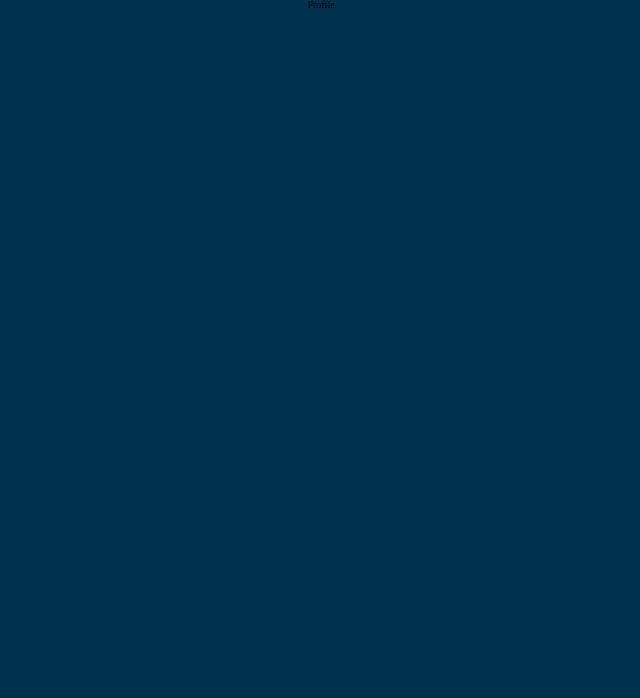
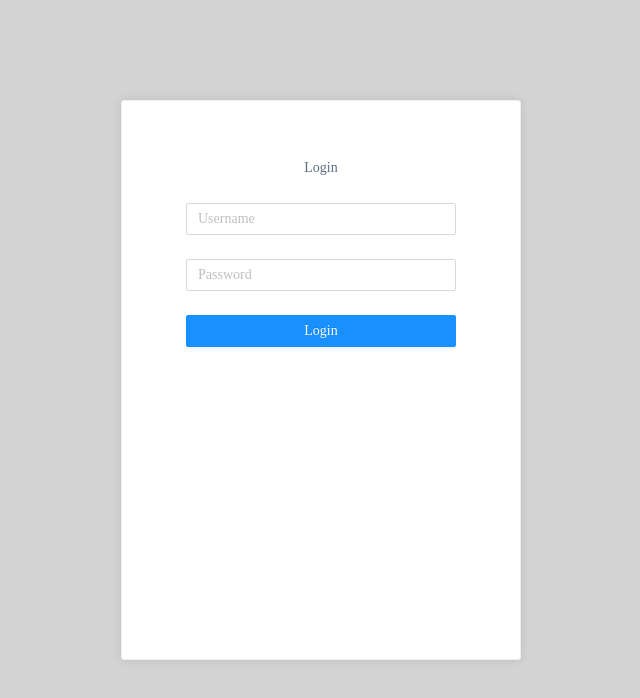
Before and after one commit to Browinee/Profile, a React (Create React App) app: page /profile in a window 1280 px wide. Shown: the top 698 px of the page, without its empty margins (319-959 px from the left). Built offline with nearby package versions, Linux system fonts and the light colour scheme.

Commit message:
feat: add unauthenticated

```diff
--- a/src/App.tsx
+++ b/src/App.tsx
@@ -1,6 +1,5 @@
 import React, { Suspense } from "react";
 import "./App.css";
-import Search from "./module/Profile";
 import GlobalStyle from "./theme/globalStyles";
 import ResetStyle from "./theme/resestStyles";
 import styled, { ThemeProvider } from "styled-components";
@@ -8,16 +7,18 @@ import THEME from "./theme/theme";
 import { ErrorBoundary } from "./components/ErrorBoundary";
 import FullPageErrorFallback from "./components/FullPageErrorFallback";
 import Loading from "./components/Loading";
-
+import { useAuth } from "./module/auth/context/auth-context";
+import UnAuthenticatedApp from "./module/auth/components/UnAuthenticated";
 const Container = styled.div`
   width: 100vw;
   height: 100vh;
-  background-color: #00324e;
+  background-color: lightgrey;
   display: flex;
   justify-content: center;
 `;
 
 function App() {
+  const { user } = useAuth();
   return (
     <ErrorBoundary fallbackRender={FullPageErrorFallback}>
       <Suspense fallback={<Loading />}>
@@ -25,7 +26,7 @@ function App() {
           <Container className="App">
             <ResetStyle />
             <GlobalStyle />
-            <Search />
+            {user ? <UnAuthenticatedApp /> : <UnAuthenticatedApp />}
           </Container>
         </ThemeProvider>
       </Suspense>
--- /dev/null
+++ b/src/components/Button/LongButton.tsx
@@ -0,0 +1,8 @@
+import { Button } from "antd";
+import styled from "styled-components";
+
+const LongButton = styled(Button)`
+  width: 100%;
+`;
+
+export default LongButton;
--- /dev/null
+++ b/src/components/Button/index.ts
@@ -0,0 +1,3 @@
+import LongButton from "./LongButton";
+
+export { LongButton };
--- /dev/null
+++ b/src/components/Login/index.tsx
@@ -0,0 +1,50 @@
+import React from "react";
+import { Form, Input } from "antd";
+import { LongButton } from "../Button";
+import useAsync from "../../hooks/useAsync";
+
+interface SubmitProps {
+  username: string;
+  password: string;
+}
+
+interface LoginProps {
+  login: (value: SubmitProps) => Promise<void>;
+  onError: (error: Error | null) => void;
+}
+
+export const Login = (props: LoginProps) => {
+  const { login, onError } = props;
+  const { isLoading, run } = useAsync(undefined, { throwOnError: true });
+  const handleSubmit = async (values: SubmitProps) => {
+    try {
+      await run(login(values));
+    } catch (e) {
+      onError(e as Error);
+    }
+  };
+
+  return (
+    <Form onFinish={handleSubmit}>
+      <Form.Item
+        name={"username"}
+        rules={[{ required: true, message: "Please enter username" }]}
+      >
+        <Input placeholder={"Username"} type="text" id={"username"} />
+      </Form.Item>
+      <Form.Item
+        name={"password"}
+        rules={[{ required: true, message: "Please enter password" }]}
+      >
+        <Input placeholder={"Password"} type="password" id={"password"} />
+      </Form.Item>
+      <Form.Item>
+        <LongButton loading={isLoading} type="primary" htmlType="submit">
+          Login
+        </LongButton>
+      </Form.Item>
+    </Form>
+  );
+};
+
+export default Login;
--- /dev/null
+++ b/src/hooks/useDocumentTitle.tsx
@@ -0,0 +1,16 @@
+import { useEffect, useRef } from "react";
+
+const useDocumentTitle = (title: string, keepOnUnmount = true) => {
+  const oldTitle = useRef(document.title).current;
+  useEffect(() => {
+    document.title = title;
+  }, [title]);
+  useEffect(() => {
+    return () => {
+      if (!keepOnUnmount) {
+        document.title = oldTitle;
+      }
+    };
+  }, []);
+};
+export default useDocumentTitle;
--- a/src/index.tsx
+++ b/src/index.tsx
@@ -1,21 +1,20 @@
 import React from "react";
 import ReactDOM from "react-dom";
 import "./index.css";
+import "antd/dist/antd.css";
 import App from "./App";
+import { AuthProvider } from "./module/auth/context/auth-context";
 import reportWebVitals from "./reportWebVitals";
-import * as serviceWorkerRegistration from "./serviceWorkerRegistration";
 
 ReactDOM.render(
   <React.StrictMode>
-    <App />
+    <AuthProvider>
+      <App />
+    </AuthProvider>
   </React.StrictMode>,
   document.getElementById("root")
 );
 
-// If you want your app to work offline and load faster, you can change
-// unregister() to register() below. Note this comes with some pitfalls.
-// Learn more about service workers: https://cra.link/PWA
-serviceWorkerRegistration.register();
 // If you want to start measuring performance in your app, pass a function
 // to log results (for example: reportWebVitals(console.log))
 // or send to an analytics endpoint. Learn more: https://bit.ly/CRA-vitals
--- /dev/null
+++ b/src/module/auth/components/UnAuthenticated/index.tsx
@@ -0,0 +1,65 @@
+import React, { useState } from "react";
+import Login from "../../../../components/Login";
+import { Card } from "antd";
+import styled from "@emotion/styled";
+import useDocumentTitle from "../../../../hooks/useDocumentTitle";
+import { useAuth } from "../../context/auth-context";
+
+interface RegisterProps {
+  username: string;
+  password: string;
+  cpassword: string;
+}
+
+interface LoginProps {
+  username: string;
+  password: string;
+}
+
+const UnAuthenticatedApp = () => {
+  const { login } = useAuth();
+  const [error, setError] = useState<Error | null>(null);
+  const loginHandler = async (value: LoginProps) => {
+    await login(value);
+  };
+  useDocumentTitle("Please login in to continue.", false);
+
+  return (
+    <Container>
+      <Header />
+      <ShadowCard>
+        <Title>Login</Title>
+        {error ? JSON.stringify(error.message) : null}
+        <Login login={loginHandler} onError={setError} />
+      </ShadowCard>
+    </Container>
+  );
+};
+
+export default UnAuthenticatedApp;
+
+const Title = styled.h2`
+  margin-bottom: 2.4rem;
+  color: rgb(94, 108, 132);
+`;
+const Header = styled.header`
+  padding: 5rem 0;
+  background-size: 8rem;
+  width: 100%;
+`;
+
+const ShadowCard = styled(Card)`
+  width: 40rem;
+  min-height: 56rem;
+  padding: 3.2rem 4rem;
+  border-radius: 0.3rem;
+  box-sizing: border-box;
+  box-shadow: rgba(0, 0, 0, 0.1) 0 0 10px;
+  text-align: center;
+`;
+const Container = styled.div`
+  display: flex;
+  flex-direction: column;
+  align-items: center;
+  min-height: 100vh;
+`;
```
Also changed, not shown: src/module/auth/components/Authenticated/StyledComponent.ts (added, +20 -0 lines), src/module/auth/components/Authenticated/index.tsx (added, +81 -0 lines).
